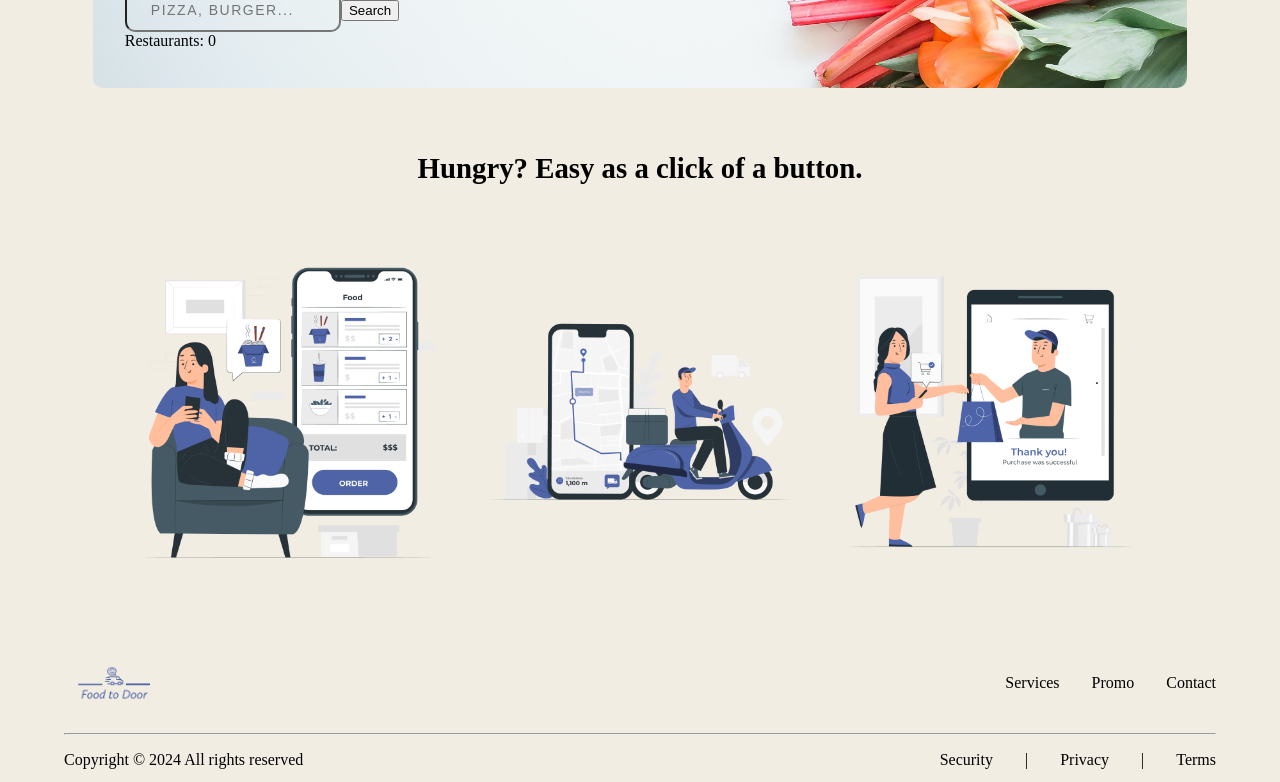
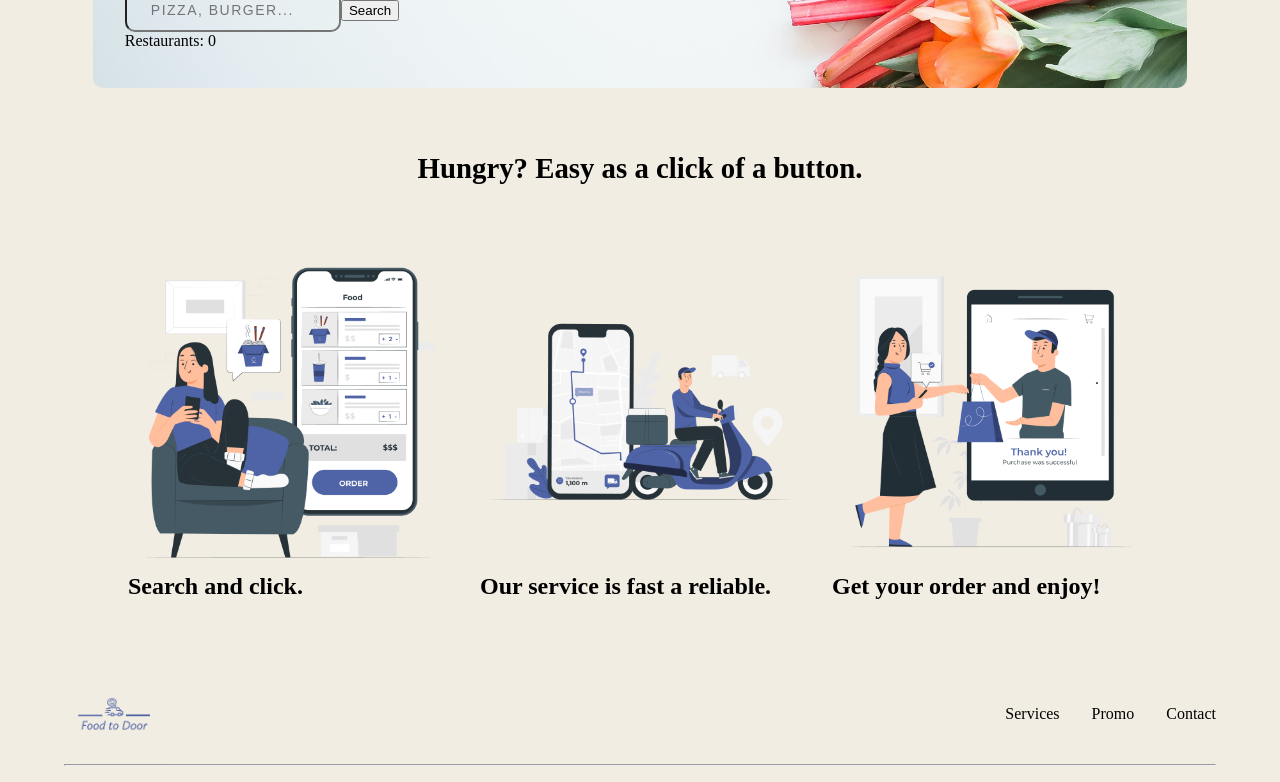
Before and after one commit to moisesg526/food-to-door, a React (Create React App) app: page / in a window 1280 px wide. Shown: the part 386-1168 px from the top of the page. Built offline with nearby package versions, Linux system fonts and the light colour scheme; no server answers.

Commit message:
Added h2 tag under images to explain the process.

```diff
--- a/src/components/process.js
+++ b/src/components/process.js
@@ -10,21 +10,30 @@ function Process() {
         <h2>Hungry? Easy as a click of a button.</h2>
       </div>
       <div className="process-animation">
+        <div className="img-block">
           <img
             className="process-img"
             src={order}
             alt="https://storyset.com/online"
           />
+          <h2>Search and click.</h2>
+        </div>
+        <div className="img-block">
           <img
             className="process-img"
             src={delivery}
             alt="https://storyset.com/delivery"
           />
+          <h2>Our service is fast a reliable.</h2>
+        </div>
+        <div className="img-bloc">
           <img
             className="process-img"
             src={delivered}
             alt="https://storyset.com/no-time"
           />
+          <h2>Get your order and enjoy!</h2>
+        </div>
       </div>
     </>
   );
```
Lines whose indentation alone changed are shown as unchanged.
